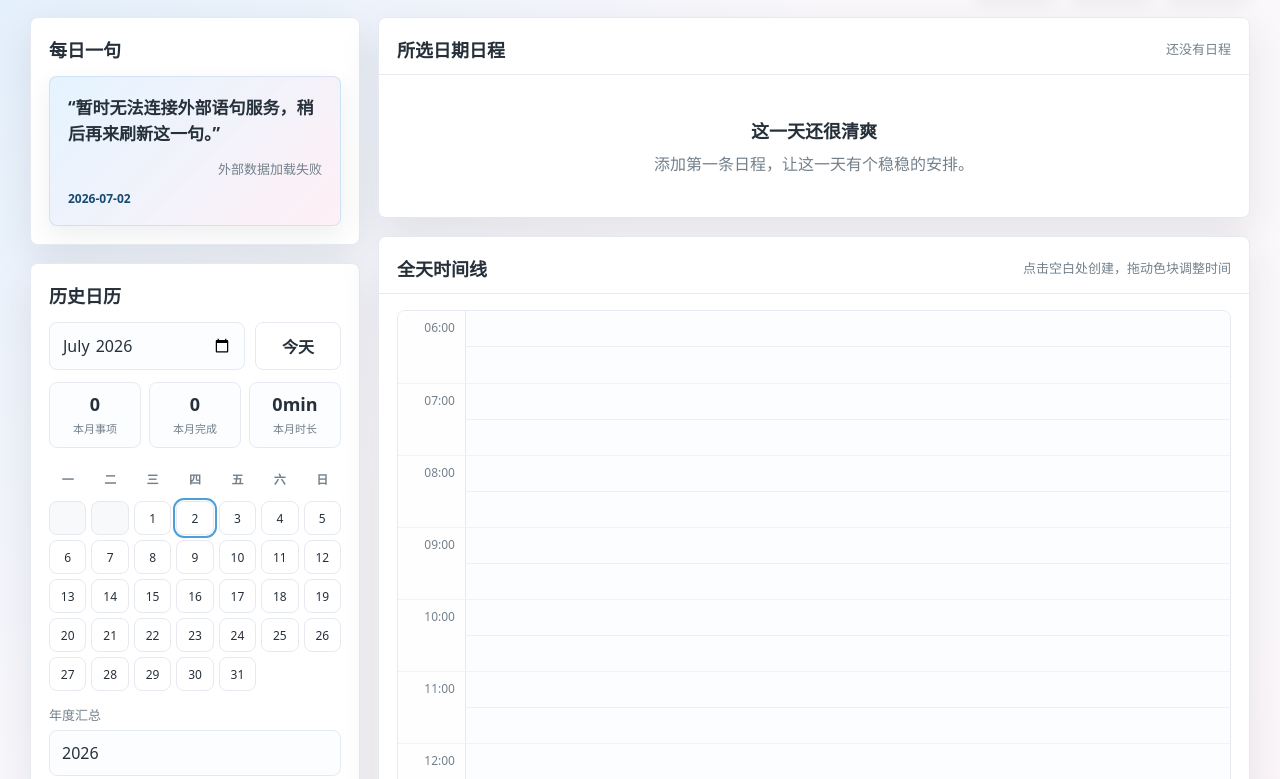
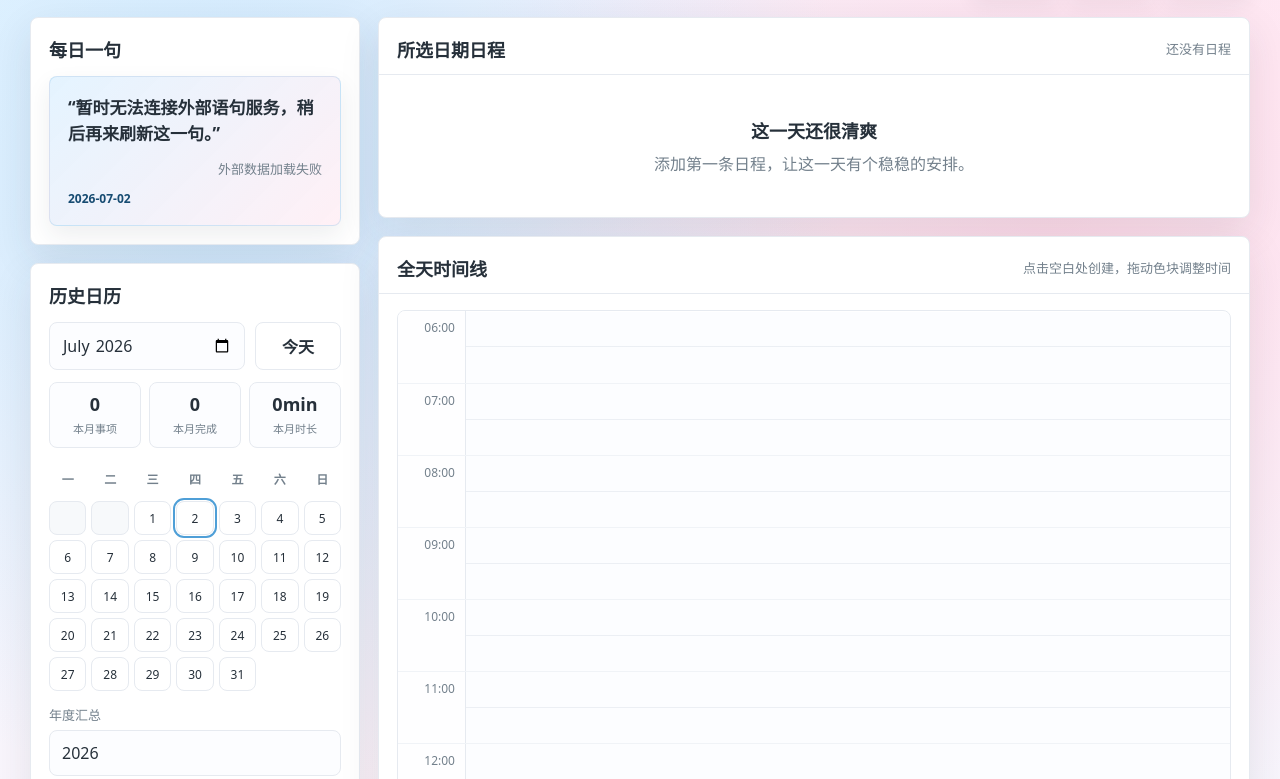
Before and after one commit to benjaminchou678-cmyk/Daily-Schedule, a website: page src/index.html in a window 1280 px wide. Shown: the part 114-893 px from the top of the page. Drawn offline with Linux system fonts and the light colour scheme; no server answers.

Commit message:
Use soft blue pink gradient background

```diff
--- a/src/index.html
+++ b/src/index.html
@@ -4,11 +4,11 @@
   <meta charset="utf-8">
   <meta name="viewport" content="width=device-width, initial-scale=1">
   <title>个人日程表</title>
-  <link rel="icon" type="image/png" href="/public/icon/icon.png">
+  <link rel="icon" type="image/png" href="../public/icon/icon.png">
   <style>
     :root {
       color-scheme: light;
-      --bg: #fbf8fb;
+      --bg: #f9f8ff;
       --panel: #ffffff;
       --ink: #26303a;
       --muted: #73808c;
@@ -38,49 +38,29 @@
       margin: 0;
       min-height: 100vh;
       background:
-        linear-gradient(135deg, rgba(159, 215, 255, 0.28), transparent 32%),
-        linear-gradient(315deg, rgba(255, 193, 216, 0.28), transparent 34%),
+        radial-gradient(circle at 18% 16%, rgba(159, 215, 255, 0.46), transparent 34%),
+        radial-gradient(circle at 82% 18%, rgba(255, 193, 216, 0.48), transparent 34%),
+        radial-gradient(circle at 50% 88%, rgba(205, 238, 255, 0.58), transparent 38%),
+        linear-gradient(135deg, #eff8ff 0%, #fff3fa 48%, #eef7ff 100%),
         var(--bg);
       color: var(--ink);
+      overflow-x: hidden;
     }
 
     body::before {
-      content: "";
-      position: fixed;
-      inset: 0;
-      z-index: -2;
-      pointer-events: none;
-      background:
-        radial-gradient(circle at 12% 12%, rgba(255, 233, 159, 0.95) 0 2px, transparent 3px),
-        radial-gradient(circle at 22% 28%, rgba(255, 255, 255, 0.92) 0 1px, transparent 2px),
-        radial-gradient(circle at 76% 10%, rgba(255, 233, 159, 0.88) 0 2px, transparent 3px),
-        radial-gradient(circle at 88% 24%, rgba(255, 255, 255, 0.9) 0 1px, transparent 2px),
-        radial-gradient(circle at 62% 38%, rgba(159, 215, 255, 0.68) 0 2px, transparent 3px),
-        radial-gradient(circle at 16% 72%, rgba(255, 193, 216, 0.62) 0 2px, transparent 3px);
+      content: none;
     }
 
     body::after {
-      content: "";
-      position: fixed;
-      right: max(24px, 5vw);
-      bottom: 24px;
-      width: min(260px, 42vw);
-      aspect-ratio: 1;
-      z-index: -1;
-      pointer-events: none;
-      opacity: 0.38;
-      background:
-        radial-gradient(circle at 52% 60%, rgba(255, 233, 159, 0.95) 0 35%, transparent 36%),
-        radial-gradient(circle at 44% 28%, rgba(64, 73, 91, 0.8) 0 5%, transparent 5.5%),
-        linear-gradient(18deg, transparent 44%, rgba(226, 122, 164, 0.68) 45% 49%, transparent 50%),
-        radial-gradient(ellipse at 49% 45%, rgba(64, 73, 91, 0.78) 0 8%, transparent 8.5%);
-      filter: blur(0.1px);
+      content: none;
     }
 
     button, input, textarea { font: inherit; }
     button { -webkit-tap-highlight-color: transparent; }
 
     .app {
+      position: relative;
+      z-index: 1;
       width: min(1220px, calc(100% - 32px));
       margin: 0 auto;
       padding: 34px 0;
```
